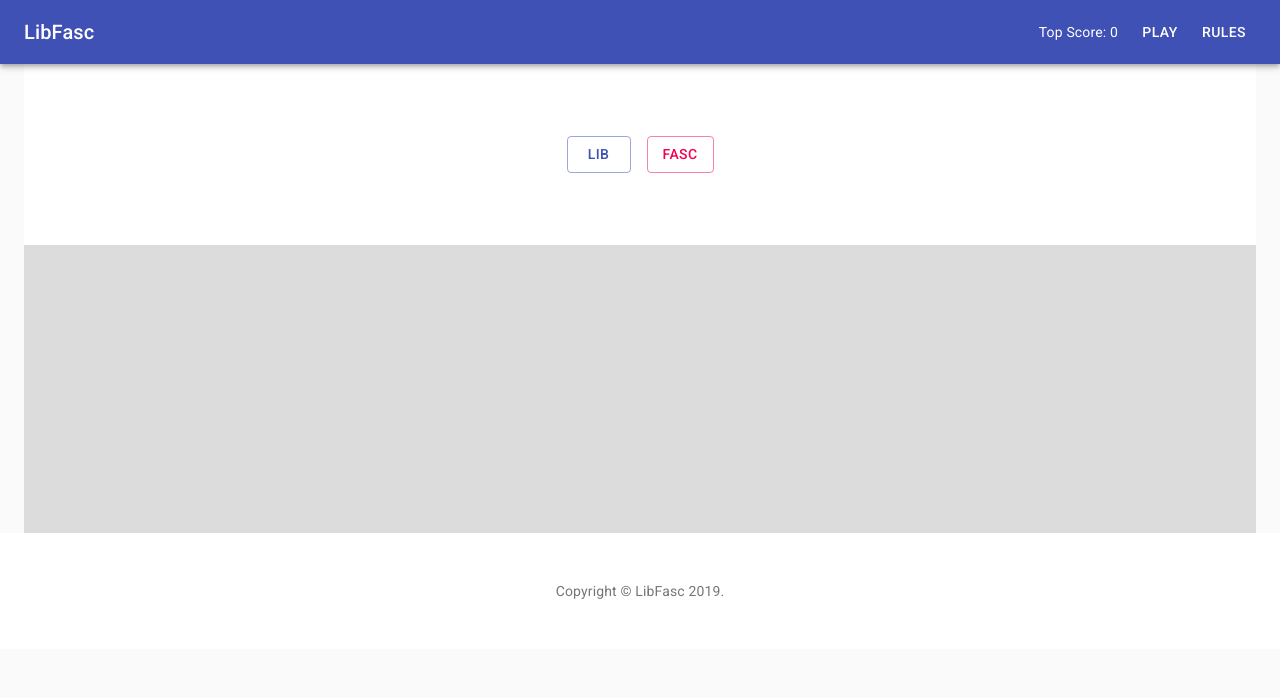
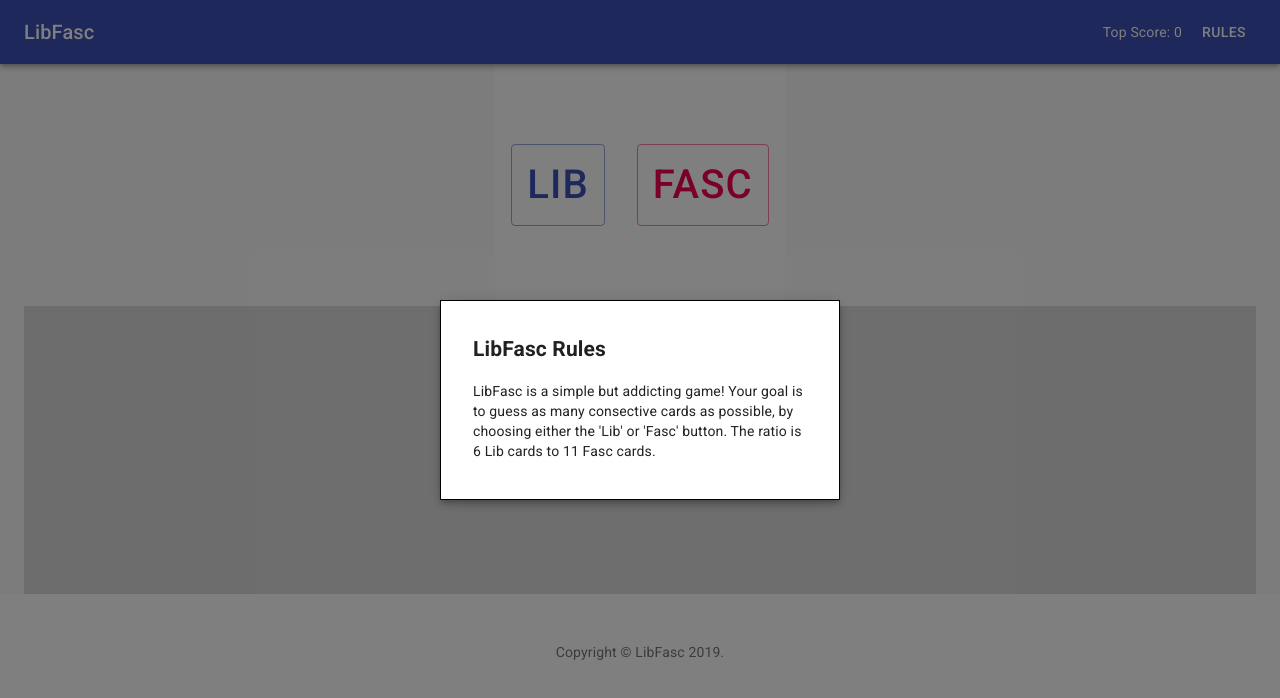
Before and after one commit to jamesbaskerville/libfasc, a React (Create React App) app: page / in a window 1280 px wide. Both pictures are taken after a click on the button "RULES". Shown: the top 698 px of the page. Built offline with nearby package versions, Linux system fonts and the light colour scheme.

Commit message:
feat: Add slaps

```diff
--- a/src/Game.js
+++ b/src/Game.js
@@ -6,6 +6,8 @@
 
 import CardGrid from './CardGrid';
 
+import { playAudio } from './utils';
+
 const useStyles = makeStyles(theme => ({
   guess: {
     backgroundColor: "white",
@@ -13,7 +15,11 @@
     paddingBottom: theme.spacing(8),
   },
   guessButton: {
-    margin: theme.spacing(1),
+    margin: theme.spacing(2),
+    fontSize: 40,
+  },
+  slapArea: {
+    flexGrow: 1,
   },
   cardGrid: {
     backgroundColor: "gainsboro",
@@ -24,6 +30,13 @@
     paddingRight: theme.spacing(2),
   },
 }));
+
+const slapSoundPath = process.env.PUBLIC_URL + "sounds/slap.m4a";
+
+// play slap with random volume between 0.3 and 1
+const playSlap = () => {
+  playAudio(slapSoundPath, Math.random() * 0.7 + 0.3)
+}
 
 class Guess extends React.Component {
   render() {
@@ -62,6 +75,13 @@
   );
 }
 
+function SlapArea(props) {
+  const classes = useStyles();
+  return (
+    <Box className={classes.slapArea} onClick={() => {playSlap()}} />
+  );
+}
+
 function ResultGrid(props) {
   const classes = useStyles();
   return (
@@ -91,6 +111,7 @@
     const actual = this.props.cards[this.state.counter].cardType;
 
     if (guess === actual) {
+      playSlap();
       this.setState((prevState, props) => ({
         counter: prevState.counter + 1
       }));
@@ -106,7 +127,6 @@
         best: newBest
       });
     }
-    alert("Game over!");
     this.resetGame();
   }
 
@@ -115,9 +135,13 @@
       <React.Fragment>
         <main style={{ width: '100%' }}>
           <Container maxWidth="lg">
-            <GuessWrapper
-              onGuess={this.onGuess}
-              cardNumber={this.state.counter} />
+            <Box display="flex">
+              <SlapArea />
+              <GuessWrapper
+                onGuess={this.onGuess}
+                cardNumber={this.state.counter} />
+              <SlapArea />
+            </Box>
             <ResultGrid
               cards={this.props.cards}
               cardNumber={this.state.counter} />
--- a/src/LibFasc.js
+++ b/src/LibFasc.js
@@ -20,7 +20,7 @@
 const FASC_CARD_COUNT = 11;
 const libCards = generateCards('liberal', LIB_CARD_COUNT);
 const fascCards = generateCards('fascist', FASC_CARD_COUNT);
-const allCards = shuffle(libCards.concat(fascCards));
+const allCards = libCards.concat(fascCards);
 
 function Footer() {
   const classes = useStyles();
@@ -43,15 +43,19 @@
     super(props);
     this.state = {
       bestScore: 0,
+      cards: shuffle(allCards),
     }
   }
 
   updateScore = (score) => {
     if (score > this.state.bestScore) {
       this.setState({
-        bestScore: score
+        bestScore: score,
       });
     }
+    this.setState({
+      cards: shuffle(allCards),
+    });
   }
 
   render() {
--- a/src/NavBar.js
+++ b/src/NavBar.js
@@ -4,6 +4,8 @@
 import Toolbar from '@material-ui/core/Toolbar';
 import Typography from '@material-ui/core/Typography';
 import Button from '@material-ui/core/Button';
+
+import RulesModal from './RulesModal';
 
 const useStyles = makeStyles(theme => ({
   root: {
@@ -16,6 +18,12 @@
     paddingRight: 10,
   },
 }));
+
+const rulesTitle = "LibFasc Rules"
+const rulesText = "LibFasc is a simple but addicting game! \
+  Your goal is to guess as many consective cards as possible, by \
+  choosing either the 'Lib' or 'Fasc' button. The ratio is 6 Lib cards \
+  to 11 Fasc cards."
 
 export default function NavBar(props) {
   const classes = useStyles();
@@ -30,8 +38,10 @@
           <Typography variant="h7" className={classes.score}>
             Top Score: {props.score}
           </Typography>
-          <Button color="inherit">Play</Button>
-          <Button color="inherit">Rules</Button>
+          <RulesModal
+            triggerText="Rules"
+            title={rulesTitle}
+            text={rulesText} />
         </Toolbar>
       </AppBar>
     </div>
--- /dev/null
+++ b/src/RulesModal.js
@@ -0,0 +1,63 @@
+import React from 'react';
+import { makeStyles } from '@material-ui/core/styles';
+import Modal from '@material-ui/core/Modal';
+import Backdrop from '@material-ui/core/Backdrop';
+import Fade from '@material-ui/core/Fade';
+import Button from '@material-ui/core/Button';
+
+const useStyles = makeStyles(theme => ({
+  modal: {
+    display: 'flex',
+    alignItems: 'center',
+    justifyContent: 'center',
+  },
+  paper: {
+    backgroundColor: theme.palette.background.paper,
+    outline: 0,
+    maxWidth: 400,
+    height: "auto",
+    boxShadow: theme.shadows[5],
+    border: '1px solid #000',
+    padding: theme.spacing(2, 4, 3),
+  },
+}));
+
+export default function RulesModal(props) {
+  const classes = useStyles();
+  const [open, setOpen] = React.useState(false);
+
+  const handleOpen = () => {
+    setOpen(true);
+  };
+
+  const handleClose = () => {
+    setOpen(false);
+  };
+
+  return (
+    <div>
+      <Button color="inherit" onClick={handleOpen}>
+        {props.triggerText}
+      </Button>
+      <Modal
+        aria-labelledby="rules-modal-title"
+        aria-describedby="rules-modal-description"
+        className={classes.modal}
+        open={open}
+        onClose={handleClose}
+        closeAfterTransition
+        BackdropComponent={Backdrop}
+        BackdropProps={{
+          timeout: 500,
+        }}
+      >
+        <Fade in={open}>
+          <div className={classes.paper}>
+            <h2 id="rules-modal-title">{props.title}</h2>
+            <p id="rules-modal-description">{props.text}</p>
+          </div>
+        </Fade>
+      </Modal>
+    </div>
+  );
+}
--- a/src/utils.js
+++ b/src/utils.js
@@ -29,3 +29,10 @@
 
   return array;
 }
+
+// play music
+export function playAudio(url, volume = 1.0) {
+  var a = new Audio(url);
+  a.volume = volume;
+  a.play();
+}
```
Also changed, not shown: 1 other file (tests, documents, lock files or other folders).
